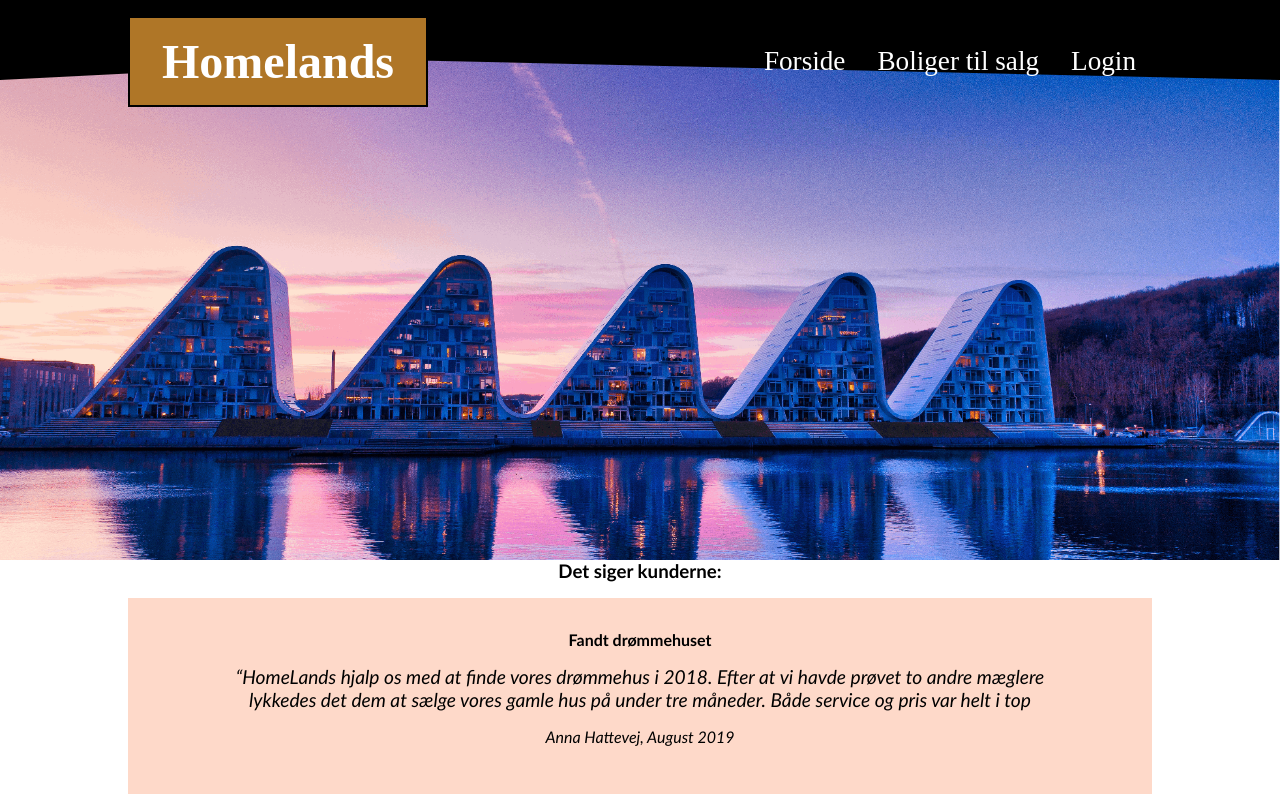
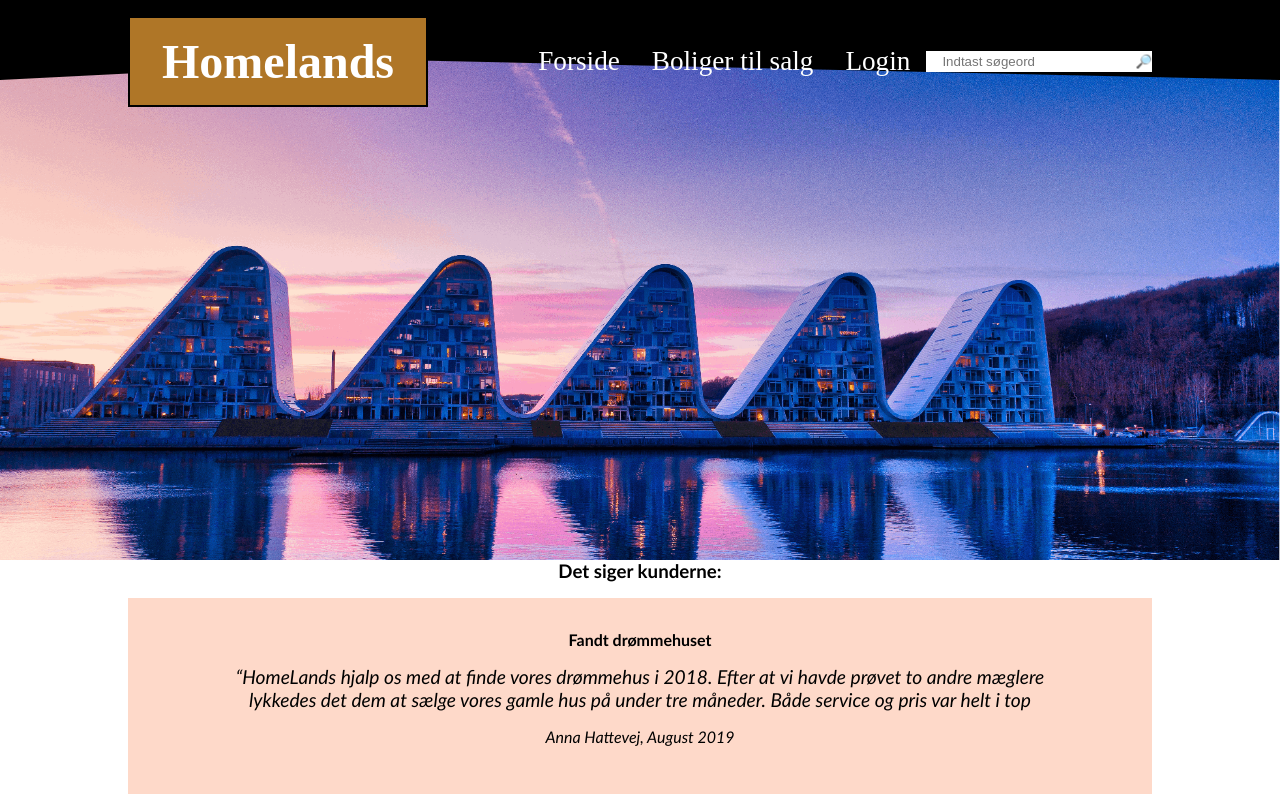
Before and after one commit to Jens180980/Homelands, a React (Create React App) app: page / in a window 1280 px wide. Shown: the top 800 px of the page. Built offline with nearby package versions, Linux system fonts and the light colour scheme; no server answers; a web font is replaced by a local one.

Commit message:
searchbar finished

```diff
--- a/src/App.jsx
+++ b/src/App.jsx
@@ -6,6 +6,7 @@ import { Header } from "./Components/Partials/Header";
 import { Main } from "./Components/Partials/Main";
 import { ListWrapper } from "./Components/StateManagement/ListData";
 import Style from './Assets/scss/App.module.scss'
+import { SearchWrapper } from "./Components/StateManagement/SearchData";
 
 
 function App() {
@@ -13,13 +14,17 @@ function App() {
     <section className={Style.body}>
       <BrowserRouter>
         <AuthWrapper>
+        <SearchWrapper>
           <Header />
           <Main>
+
             <ListWrapper>
               <AllRoutes />
             </ListWrapper>
+
           </Main>
           <Footer />
+        </SearchWrapper>
         </AuthWrapper>
       </BrowserRouter>
     </section>
--- a/src/Assets/scss/Header.module.scss
+++ b/src/Assets/scss/Header.module.scss
@@ -1,6 +1,4 @@
 @import url('https://fonts.googleapis.com/css2?family=Odibee+Sans&display=swap');
-
-
 
 * {
     margin: 0;
@@ -14,6 +12,22 @@
     width: 100vw;
     height: 10vh;
 
+    .goLeft {
+        display: flex;
+        align-items: center;
+
+        input {
+            padding: 0.2rem 1rem;
+            border: none;
+        }
+
+        button {
+            background-color: white;
+            padding: 0.17rem 0;
+            border: none;
+            cursor:pointer;
+        }
+    }
 
     .empty {
         position: absolute;
--- /dev/null
+++ b/src/Components/Pages/SearchResult.jsx
@@ -0,0 +1,25 @@
+import { useState, useContext, useEffect } from "react";
+import axios from 'axios'
+import { SearchContent } from "../StateManagement/SearchData";
+import { authHeader } from '../StateManagement/Authorize'
+
+export const SearchResult = () => {
+	const { searchData }  = useContext(SearchContent);
+    const [ searchResult, setSearchResult ] = useState([])
+
+	useEffect(() => {
+		const getData = async () => {
+			const result = await axios.get(`https://api.mediehuset.net/homelands/search/${searchData}`, { headers: authHeader() })
+			setSearchResult(result.data)
+		}
+		getData();
+	}, [searchData])
+
+    console.log(searchResult)
+
+	return (
+		<section>
+
+		</section>
+	)
+}
--- a/src/Components/Partials/AllRoutes.jsx
+++ b/src/Components/Partials/AllRoutes.jsx
@@ -3,6 +3,7 @@ import { Home } from '../Pages/Home'
 import { List } from '../Pages/List'
 import  { Login } from '../Pages/Login'
 import { Details } from '../Pages/Details'
+import { SearchResult } from '../Pages/SearchResult'
 
 
 export const AllRoutes = () => {
@@ -14,6 +15,7 @@ export const AllRoutes = () => {
         		<Route path=":home_id" element={<Details/>}/>
 			</Route>
 			<Route path="/login" element={<Login />}></Route>
+			<Route path="/search" element={<SearchResult />}></Route>
 		</Routes>
 	)
 }
--- a/src/Components/Partials/Header.jsx
+++ b/src/Components/Partials/Header.jsx
@@ -2,6 +2,7 @@ import React from 'react'
 import { Link } from 'react-router-dom'
 import { Navigation } from '../Partials/Navigation'
 import Style from '../../Assets/scss/Header.module.scss'
+import { SearchBar } from './SearchBar'
 
 export const Header = () => {
   return (
@@ -11,7 +12,10 @@ export const Header = () => {
         <div className={Style.logo}>
           <Link to="/" ><h1>Homelands</h1></Link>
         </div>
-        <Navigation />
+        <div className={Style.goLeft}>
+          <Navigation />
+          <SearchBar />
+        </div>
       </section>
     </header>
   )
--- /dev/null
+++ b/src/Components/Partials/SearchBar.jsx
@@ -0,0 +1,23 @@
+
+import { useContext } from "react";
+import { useForm } from "react-hook-form"
+import { SearchContent } from "../StateManagement/SearchData";
+import { useNavigate } from "react-router-dom";
+
+export const SearchBar = () => {
+    const navigate = useNavigate()
+	const { setSearchData } = useContext(SearchContent)
+	const { register, handleSubmit } = useForm()
+
+	const getResult = data => {
+		setSearchData(data.SearchItem)
+        navigate("/search", { replace: true})
+	}
+
+	return (
+		<form onSubmit={handleSubmit(getResult)}>
+			<input id="searchItem" type="text" {...register("SearchItem", { required: true })} placeholder="Indtast søgeord"/>
+			<button>&#x1F50E;</button>
+		</form>
+	)
+}
--- /dev/null
+++ b/src/Components/StateManagement/SearchData.jsx
@@ -0,0 +1,16 @@
+import { createContext } from "react";
+import { useState } from 'react';
+
+const SearchContent = createContext()
+
+const SearchWrapper = ({children}) => {
+
+const [searchData, setSearchData] = useState('');
+
+return (
+    <SearchContent.Provider value={{searchData, setSearchData}}>
+        {children}
+    </SearchContent.Provider>
+)}
+
+export { SearchContent, SearchWrapper }
```
